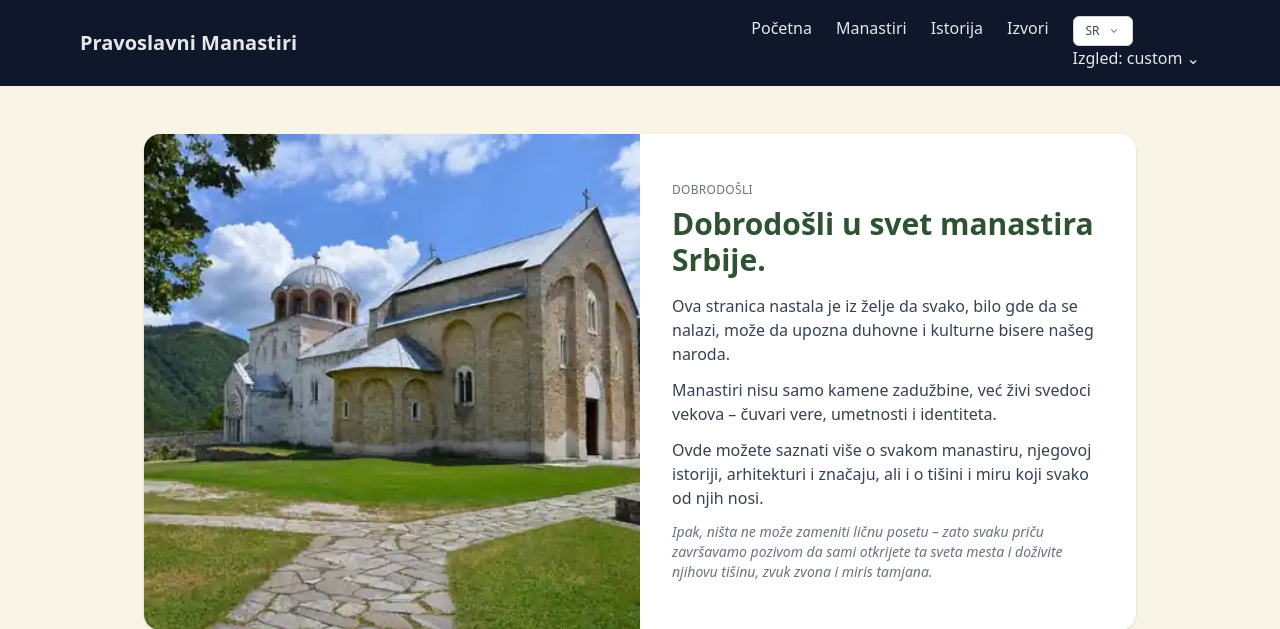
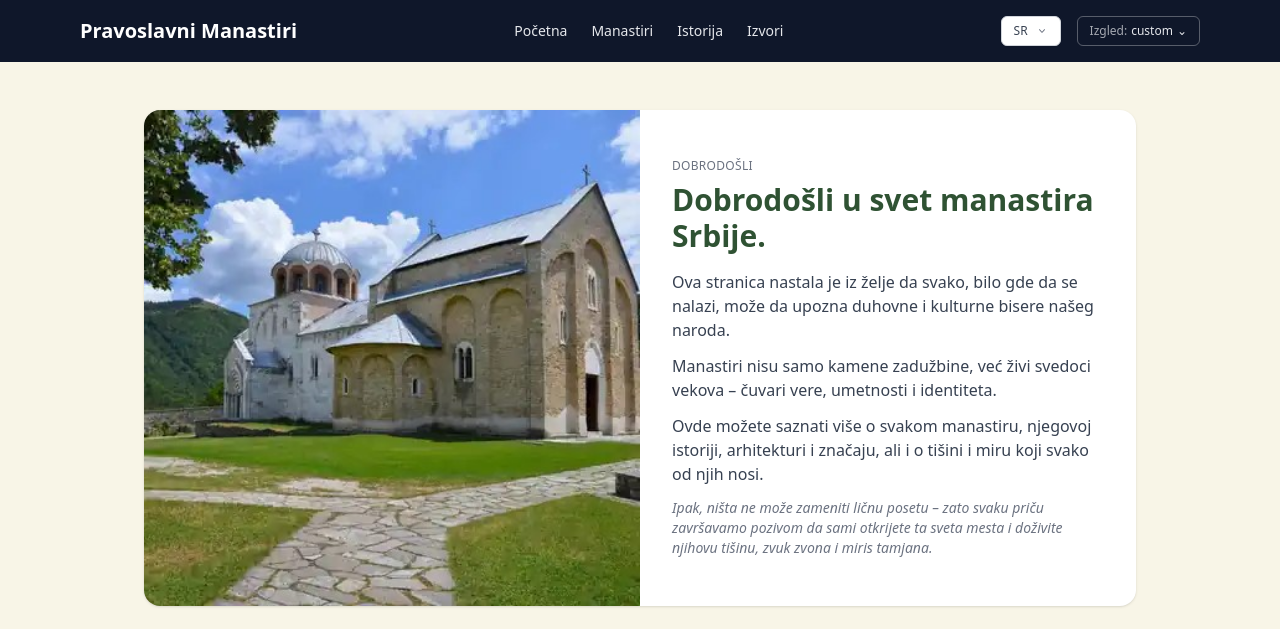
Before and after one commit to Falcon945/Manastiri, a PHP site: page / in a window 1280 px wide. Shown: the top 629 px of the page. Run offline with PHP 8.4, Linux system fonts and the light colour scheme; some libraries are stand-ins or nearby versions.

Commit message:
Add files via upload
adjusted for phone

```diff
--- a/inc/header.html
+++ b/inc/header.html
@@ -1,13 +1,29 @@
 <header class="dark-bg text-gray-200">
-  <div class="max-w-6xl mx-auto px-4 py-4 flex items-center justify-between">
-    <a href="#/" class="font-bold text-xl">Pravoslavni Manastiri</a>
-    <nav class="flex gap-6">
+  <!-- WRAPPER -->
+  <div class="max-w-6xl mx-auto px-4 py-4 flex items-center justify-between md:justify-normal">
+
+    <!-- ============ LEVA ZONA (logo / brand) ============ -->
+    <a href="#/" class="font-bold text-xl md:text-lg lg:text-xl text-white whitespace-nowrap">
+      Pravoslavni Manastiri
+    </a>
+
+    <!-- ============ DESKTOP NAV (linkovi u sredini) ============ -->
+    <nav
+      class="hidden md:flex items-center gap-6 mx-auto text-sm"
+      id="desktop-main-nav"
+    >
       <a class="hover:text-white" href="#/">Početna</a>
       <a class="hover:text-white" href="#/manastiri">Manastiri</a>
       <a class="hover:text-white" href="#/Istorijat">Istorija</a>
       <a class="hover:text-white" href="#/izvori">Izvori</a>
-      <div class="relative inline-block text-left" id="lang-dropdown-wrapper">
-       <!-- JEZIČKI DROPDOWN -->
+    </nav>
+
+    <!-- ============ DESKTOP DESNA ZONA (jezik + tema) ============ -->
+    <div
+      class="hidden md:flex items-center gap-4 text-xs text-gray-200"
+      id="desktop-controls"
+    >
+      <!-- JEZIK DROPDOWN -->
       <div class="relative inline-block text-left" id="lang-dropdown-wrapper">
         <button
           id="lang-dropdown-button"
@@ -26,7 +42,6 @@
           id="lang-dropdown-menu"
           class="hidden absolute right-0 mt-2 w-36 max-h-64 overflow-y-auto rounded-md border border-gray-200 bg-white shadow-lg text-xs text-gray-700 z-50"
         >
-          <!-- redosled koji si tražio -->
           <button class="lang-option block w-full text-left px-3 py-2 hover:bg-gray-100"
                   data-lang="sr" data-label="SR">Српски</button>
 
@@ -68,21 +83,144 @@
         </div>
       </div>
 
-      <!-- Google translate mount point, sakriven -->
-      <div id="google_translate_element" class="hidden"></div>
-      <div class="theme-switcher">
-        <button id="themeBtn" class="theme-btn">
-          Izgled: <span id="currentThemeLabel">custom</span> ⌄
+      <!-- THEME SWITCHER (PALETA custom/light/dark) -->
+      <div class="relative theme-switcher text-gray-200">
+        <button id="themeBtn" class="theme-btn flex items-center gap-1 text-xs text-gray-200 bg-transparent border border-white/30 rounded-md px-3 py-1.5 hover:bg-white/10">
+          <span class="opacity-70">Izgled:</span>
+          <span id="currentThemeLabel" class="font-medium">custom</span>
+          <span>⌄</span>
         </button>
 
-        <div id="themeDropdown" class="theme-dropdown">
-          <button data-palette="custom">Custom</button>
-          <button data-palette="light">Light</button>
-          <button data-palette="dark">Dark</button>
+        <div
+          id="themeDropdown"
+          class="theme-dropdown absolute right-0 mt-2 hidden flex-col gap-1 min-w-[110px] rounded-md border border-white/20 bg-gray-900 text-gray-100 text-xs shadow-xl z-50"
+        >
+          <button data-palette="custom" class="w-full text-left px-3 py-2 rounded hover:bg-white/10">Custom</button>
+          <button data-palette="light"  class="w-full text-left px-3 py-2 rounded hover:bg-white/10">Light</button>
+          <button data-palette="dark"   class="w-full text-left px-3 py-2 rounded hover:bg-white/10">Dark</button>
         </div>
       </div>
 
+      <!-- Google translate mount point (ne diraj, samo mora da postoji u DOM-u) -->
+      <div id="google_translate_element" class="hidden"></div>
+    </div>
 
-    </nav>
+    <!-- ============ MOBILNI DESNI DEO (burger dugme) ============ -->
+    <button
+      id="mobileMenuToggle"
+      class="md:hidden text-gray-200 border border-white/30 rounded-md px-2 py-1 text-sm flex items-center gap-2"
+      type="button"
+      aria-label="Meni"
+    >
+      <span class="block w-4 h-[2px] bg-gray-200"></span>
+      <span class="block w-4 h-[2px] bg-gray-200"></span>
+      <span class="block w-4 h-[2px] bg-gray-200"></span>
+    </button>
+  </div>
+
+  <!-- ============ MOBILNI PANEL (dropdown meni preko celog width-a) ============ -->
+  <div
+    id="mobileMenu"
+    class="md:hidden hidden border-t border-white/10 bg-[#0f172a] text-gray-200"
+  >
+    <div class="max-w-6xl mx-auto px-4 py-4 flex flex-col gap-4 text-sm">
+
+      <!-- Linkovi -->
+      <nav class="flex flex-col gap-2">
+        <a class="hover:text-white" href="#/">Početna</a>
+        <a class="hover:text-white" href="#/manastiri">Manastiri</a>
+        <a class="hover:text-white" href="#/Istorijat">Istorija</a>
+        <a class="hover:text-white" href="#/izvori">Izvori</a>
+      </nav>
+
+      <hr class="border-white/20">
+
+      <!-- Jezik -->
+      <div class="flex flex-col gap-2">
+        <div class="text-[11px] uppercase tracking-wide text-gray-400">Jezik</div>
+
+        <div class="relative inline-block text-left w-fit" id="lang-dropdown-wrapper-mobile">
+          <button
+            id="lang-dropdown-button-mobile"
+            class="flex items-center gap-2 px-3 py-1.5 text-xs font-medium border border-gray-300 rounded-md bg-white hover:bg-gray-100 text-gray-700 shadow-sm"
+            type="button"
+          >
+            <span id="lang-current-label-mobile">SR</span>
+            <svg class="w-3 h-3 text-gray-500" viewBox="0 0 20 20" fill="currentColor">
+              <path fill-rule="evenodd"
+                d="M5.23 7.21a.75.75 0 011.06.02L10 11.173l3.71-3.94a.75.75 0 111.08 1.04l-4.24 4.5a.75.75 0 01-1.08 0l-4-4.5a.75.75 0 01.02-1.06z"
+                clip-rule="evenodd" />
+            </svg>
+          </button>
+
+          <div
+            id="lang-dropdown-menu-mobile"
+            class="hidden absolute left-0 mt-2 w-36 max-h-64 overflow-y-auto rounded-md border border-gray-200 bg-white shadow-lg text-xs text-gray-700 z-50"
+          >
+            <button class="lang-option block w-full text-left px-3 py-2 hover:bg-gray-100"
+                    data-lang="sr" data-label="SR">Српски</button>
+
+            <button class="lang-option block w-full text-left px-3 py-2 hover:bg-gray-100"
+                    data-lang="en" data-label="EN">English</button>
+
+            <button class="lang-option block w-full text-left px-3 py-2 hover:bg-gray-100"
+                    data-lang="ru" data-label="RU">Русский</button>
+
+            <button class="lang-option block w-full text-left px-3 py-2 hover:bg-gray-100"
+                    data-lang="el" data-label="EL">Ελληνικά</button>
+
+            <button class="lang-option block w-full text-left px-3 py-2 hover:bg-gray-100"
+                    data-lang="ro" data-label="RO">Română</button>
+
+            <button class="lang-option block w-full text-left px-3 py-2 hover:bg-gray-100"
+                    data-lang="bs" data-label="BS">Bosanski</button>
+
+            <button class="lang-option block w-full text-left px-3 py-2 hover:bg-gray-100"
+                    data-lang="hr" data-label="HR">Hrvatski</button>
+
+            <button class="lang-option block w-full text-left px-3 py-2 hover:bg-gray-100"
+                    data-lang="sl" data-label="SL">Slovenski</button>
+
+            <button class="lang-option block w-full text-left px-3 py-2 hover:bg-gray-100"
+                    data-lang="uk" data-label="UK">Українська</button>
+
+            <button class="lang-option block w-full text-left px-3 py-2 hover:bg-gray-100"
+                    data-lang="bg" data-label="BG">Български</button>
+
+            <button class="lang-option block w-full text-left px-3 py-2 hover:bg-gray-100"
+                    data-lang="mk" data-label="MK">Македонски</button>
+
+            <button class="lang-option block w-full text-left px-3 py-2 hover:bg-gray-100"
+                    data-lang="ka" data-label="KA">ქართული</button>
+
+            <button class="lang-option block w-full text-left px-3 py-2 hover:bg-gray-100"
+                    data-lang="be" data-label="BE">Беларуская</button>
+          </div>
+        </div>
+      </div>
+
+      <!-- Tema / Paleta -->
+      <div class="flex flex-col gap-2">
+        <div class="text-[11px] uppercase tracking-wide text-gray-400">Izgled</div>
+
+        <div class="relative w-fit theme-switcher text-gray-200">
+          <button id="themeBtnMobile" class="theme-btn flex items-center gap-1 text-xs text-gray-200 bg-transparent border border-white/30 rounded-md px-3 py-1.5 hover:bg-white/10">
+            <span class="opacity-70">Tema:</span>
+            <span id="currentThemeLabelMobile" class="font-medium">custom</span>
+            <span>⌄</span>
+          </button>
+
+          <div
+            id="themeDropdownMobile"
+            class="hidden absolute left-0 mt-2 flex-col gap-1 min-w-[110px] rounded-md border border-white/20 bg-gray-900 text-gray-100 text-xs shadow-xl z-50"
+          >
+            <button data-palette="custom" class="w-full text-left px-3 py-2 rounded hover:bg-white/10">Custom</button>
+            <button data-palette="light"  class="w-full text-left px-3 py-2 rounded hover:bg-white/10">Light</button>
+            <button data-palette="dark"   class="w-full text-left px-3 py-2 rounded hover:bg-white/10">Dark</button>
+          </div>
+        </div>
+      </div>
+
+    </div>
   </div>
 </header>
--- a/style.css
+++ b/style.css
@@ -189,3 +189,80 @@ body[data-theme="bordo"] { --accent: #800020; }  /* Izvori, Istorija */
   background-color: var(--accent) !important;
   color: #fff !important;
 }
+/* ============================================================
+   HEADER KONTROLE (tema/jezik dugmad) – fallback stilovi
+   ============================================================ */
+
+/* dugme za izbor teme (desktop i mobilni), ako Tailwind ne upali iz nekog razloga */
+.theme-btn {
+  display: inline-flex;
+  align-items: center;
+  gap: 4px;
+  font-size: 12px;
+  line-height: 1.2;
+  border-radius: 6px;
+  cursor: pointer;
+  background: transparent;
+  border: 1px solid rgba(255,255,255,0.3);
+  color: #f8f8f8;
+  padding: 6px 10px;
+}
+
+/* dropdown liste za temu (desktop i mobilni) kada JS otvori */
+.theme-dropdown {
+  display: none;              /* JS menja ovo u flex */
+  flex-direction: column;
+  background-color: #0f172a;
+  border: 1px solid rgba(255,255,255,0.2);
+  border-radius: 8px;
+  min-width: 110px;
+  padding: 4px 0;
+  position: absolute;
+  z-index: 9999;
+  box-shadow: 0 24px 48px rgba(0,0,0,0.8);
+}
+
+.theme-dropdown button {
+  background: transparent;
+  border: 0;
+  color: #f8f8f8;
+  text-align: left;
+  width: 100%;
+  padding: 8px 12px;
+  font-size: 12px;
+  line-height: 1.2;
+  cursor: pointer;
+}
+
+.theme-dropdown button:hover {
+  background-color: rgba(255,255,255,0.08);
+  color: #fff;
+}
+
+/* mobilni panel koji se otvara ispod headera */
+#mobileMenu {
+  background-color: #0f172a;           /* isti kao header traka */
+  color: #e5e7eb;                      /* tailwind text-gray-200 */
+  border-top: 1px solid rgba(255,255,255,0.1);
+  box-shadow: 0 20px 60px rgba(0,0,0,0.8);
+}
+
+/* linkovi unutra mobilnog menija */
+#mobileMenu a {
+  color: #e5e7eb;
+  text-decoration: none;
+  font-size: 14px;
+  line-height: 1.4;
+}
+#mobileMenu a:hover {
+  color: #fff;
+}
+
+/* male sekcije (JEZIK / IZGLED labelice u mobilnom) */
+#mobileMenu .section-label {
+  font-size: 11px;
+  line-height: 1.2;
+  text-transform: uppercase;
+  letter-spacing: 0.05em;
+  color: rgba(255,255,255,0.5);
+}
```
